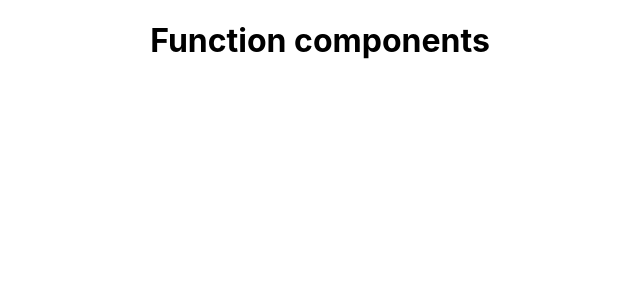
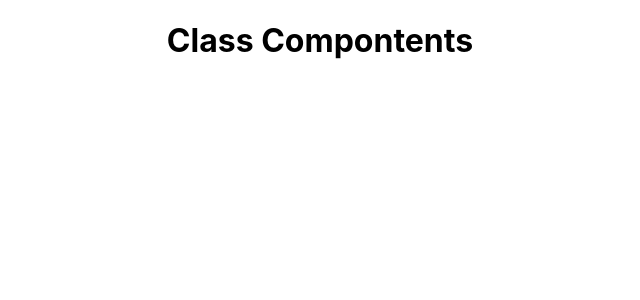
Before and after one commit to kasaye23/sms-spa, a React (Create React App) app: page / in a window 1280 px wide. Shown: the top 300 px of the page, without its empty margins (320-960 px from the left). Built offline with nearby package versions, Linux system fonts and the light colour scheme.

Commit message:
display succefully class component .js file

```diff
--- a/src/App.js
+++ b/src/App.js
@@ -1,10 +1,12 @@
 
 import './App.css';
+import Hi from './components/Class_comp';
 import {Hello} from './components/Functional_comp';
 function App() {
   return (
     <div className="App">
-      <Hello></Hello>
+      {/* <Hello/> */}
+      <Hi/>
     </div>
   );
 }
--- a/src/components/Class_comp.js
+++ b/src/components/Class_comp.js
@@ -0,0 +1,7 @@
+import React,{Component} from "react";
+class Hi extends Component {
+    render(){
+        return<h1>Class Compontents</h1>
+    }
+}
+export default Hi;
```
